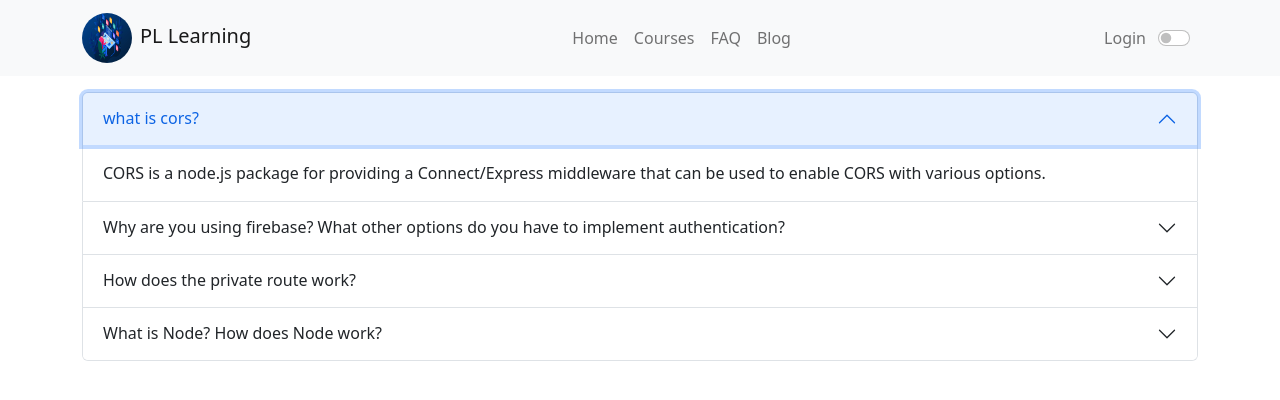
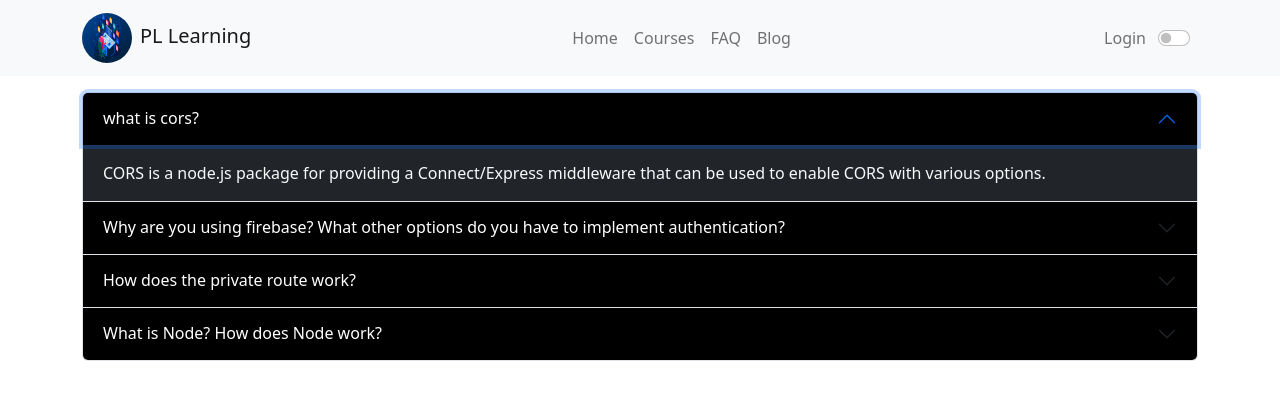
Before and after one commit to amena-hira/Online-Learner-10, a React (Create React App) app: page /blog in a window 1280 px wide. Both pictures are taken after a click on the button "what is cors?". Shown: the top 400 px of the page. Built offline with nearby package versions, Linux system fonts and the light colour scheme; no server answers.

Commit message:
blog page color added for dark light theme

```diff
--- /dev/null
+++ b/src/pages/Blog/Blog.css
@@ -0,0 +1,4 @@
+.accordion-button{
+    background-color: black !important;
+    color: white !important;
+}
--- a/src/pages/Blog/Blog.js
+++ b/src/pages/Blog/Blog.js
@@ -1,31 +1,35 @@
+
 import React from 'react';
 import Accordion from 'react-bootstrap/Accordion';
+import './Blog.css';
 
 const Blog = () => {
+
     return (
         <div className='container'>
             <Accordion>
                 <Accordion.Item eventKey="0">
-                    <Accordion.Header>what is cors?</Accordion.Header>
-                    <Accordion.Body>
+                    <Accordion.Header className='header'>what is cors?</Accordion.Header>
+                    <Accordion.Body className={` bg-dark text-light`}>
                     CORS is a node.js package for providing a Connect/Express middleware that can be used to enable CORS with various options.
                     </Accordion.Body>
                 </Accordion.Item>
                 <Accordion.Item eventKey="1">
                     <Accordion.Header>Why are you using firebase? What other options do you have to implement authentication?</Accordion.Header>
-                    <Accordion.Body>
+                    <Accordion.Body className={` bg-dark text-light`}>
                     Firebase manages all data real-time in the database. So, the exchange of data to and fro from the database is easy and quick. Firebase allow syncing the real-time data across all the devices- Android, iOS, and the web without refreshing the screen. Firebase is used for Authentication and enable to get many authentication system which provided different system like Google, GitHub, Facebook etc etc. Other ways to authenticate can be through cards, retina scans, voice recognition, and fingerprints.
                     </Accordion.Body>
                 </Accordion.Item>
                 <Accordion.Item eventKey="3">
+
                     <Accordion.Header>How does the private route work?</Accordion.Header>
-                    <Accordion.Body>
+                    <Accordion.Body className={` bg-dark text-light`}>
                     The react private route component renders child components ( children ) if the user is logged in. If not logged in the user is redirected to the /login page with the return url passed in the location state property.
                     </Accordion.Body>
                 </Accordion.Item>
                 <Accordion.Item eventKey="4">
                     <Accordion.Header>What is Node? How does Node work?</Accordion.Header>
-                    <Accordion.Body>
+                    <Accordion.Body className={` bg-dark text-light`}>
                     Node.js accepts the request from the clients and sends the response, while working with the request node.js handles them with a single thread. To operate I/O operations or requests node.js use the concept of threads. Thread is a sequence of instructions that the server needs to perform. It runs parallel on the server to provide the information to multiple clients. Node.js is an event loop single-threaded language. It can handle concurrent requests with a single thread without blocking it for one request.Node.js basically works on two concept - Asynchronous & Non-blocking I/O
                     </Accordion.Body>
                 </Accordion.Item>
--- a/src/pages/Home/Home.js
+++ b/src/pages/Home/Home.js
@@ -27,7 +27,7 @@ const Home = () => {
                         <Row xs={1} md={2} className="g-4">
 
                                 {Array.from({ length: 1 }).map((_, idx) => (
-                                    courses.map(course => <CourseCard course={course}></CourseCard>)
+                                    courses.map(course => <CourseCard key={course.id} course={course}></CourseCard>)
                                 ))}
 
 
```
